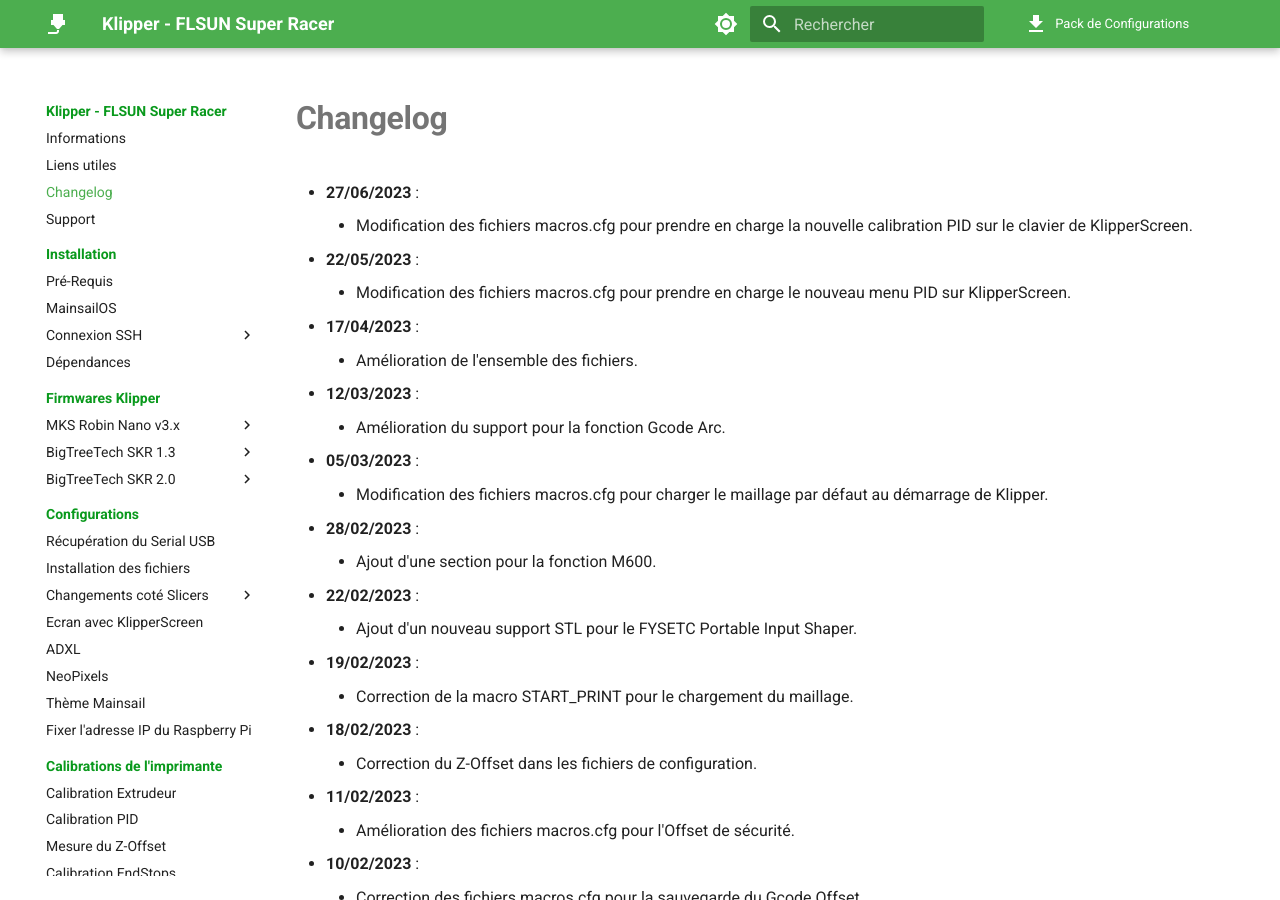
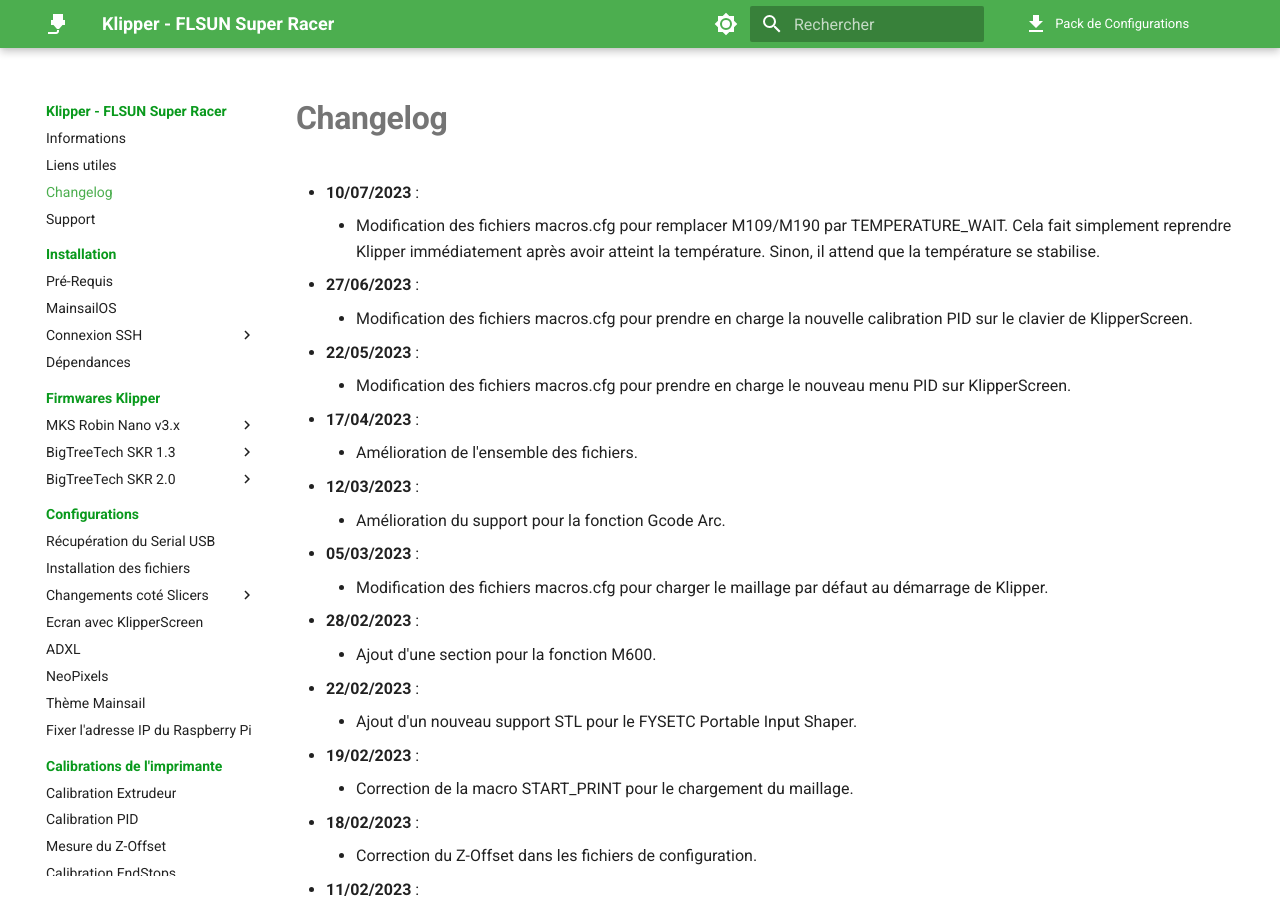
Before and after one commit to Guilouz/Klipper-Flsun-Super-Racer, an MkDocs documentation site: the page built from docs/changelog.md, in a window 1280 px wide and 900 px high. Built offline with MkDocs 1.6.1 and Material for MkDocs 9.7.7, drawn with Linux system fonts in a browser that asks for light colours; comment, search, counter and statistics services are not loaded.

Commit message:
Update changelog.md

```diff
--- a/docs/changelog.md
+++ b/docs/changelog.md
@@ -6,6 +6,12 @@
 # Changelog
 
 <ul>
+  </li>
+    <li><b>10/07/2023</b> :
+    <ul>
+      <li>Modification des fichiers macros.cfg pour remplacer M109/M190 par TEMPERATURE_WAIT. Cela fait simplement reprendre Klipper immédiatement après avoir atteint la température. Sinon, il attend que la température se stabilise.</li>
+    </ul>
+  </li>
   </li>
     <li><b>27/06/2023</b> :
     <ul>
```
